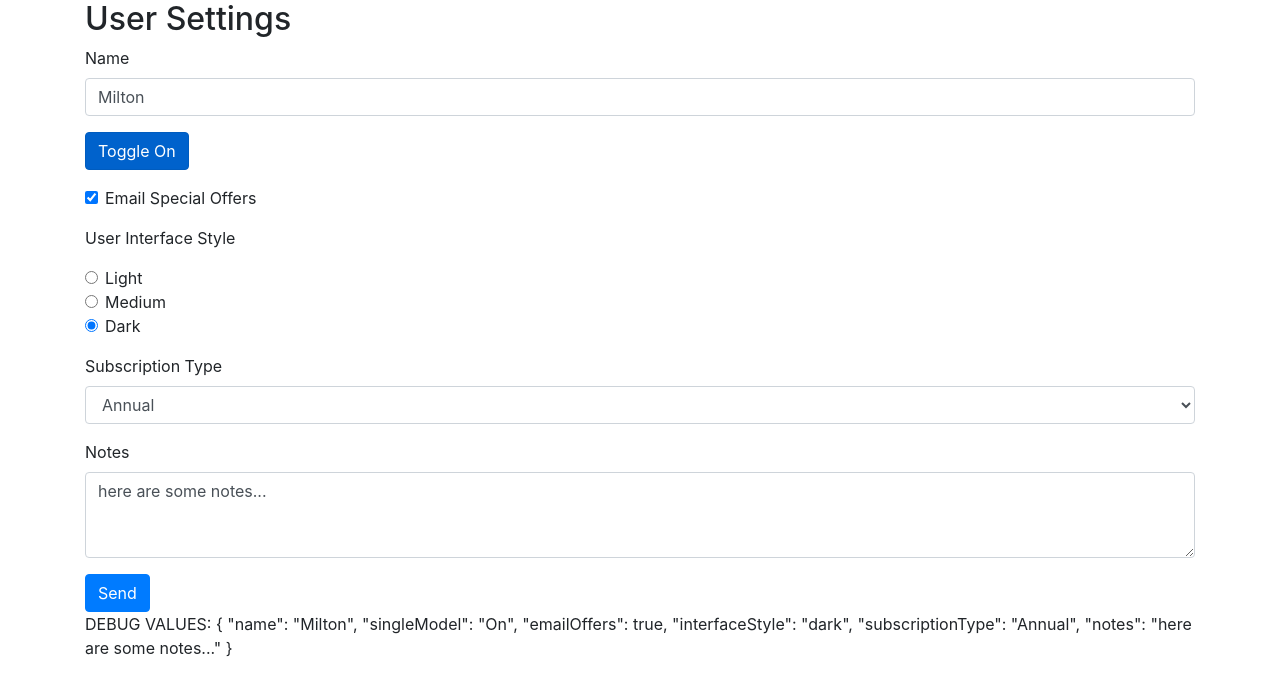
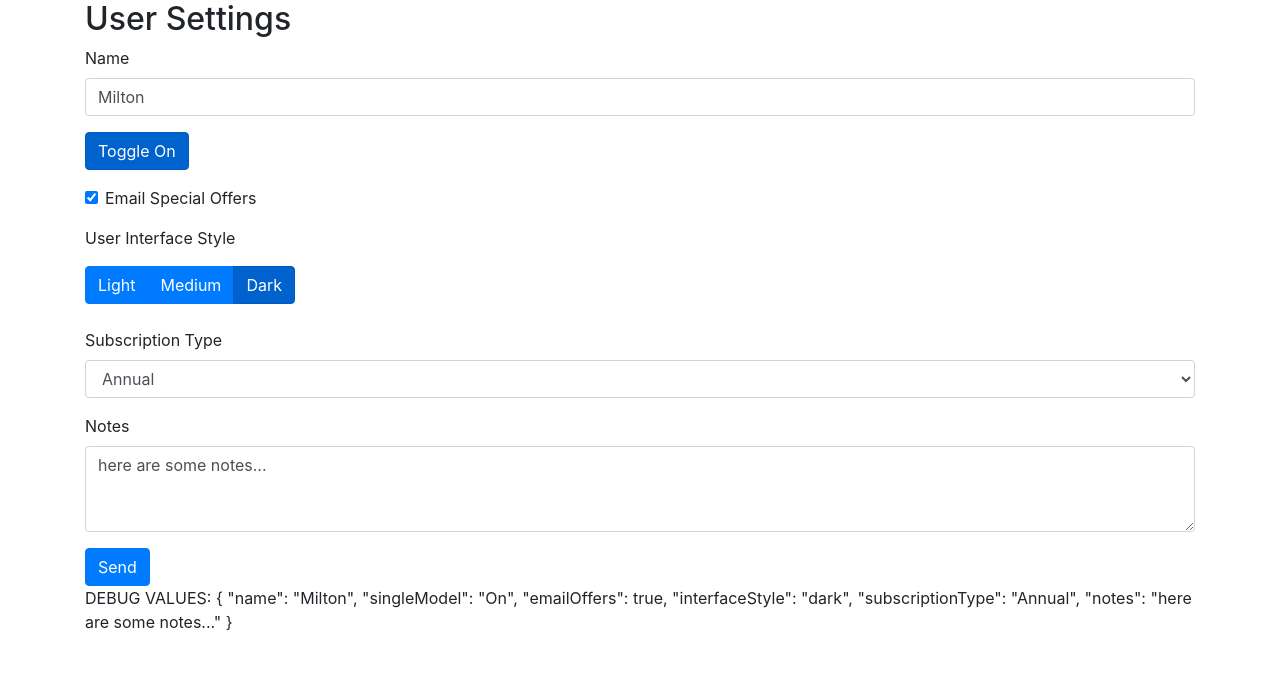
Before and after one commit to ftijan/ng-template-forms, an Angular app: page / in a window 1280 px wide. Shown: the top 694 px of the page. Built offline with nearby package versions, Linux system fonts and the light colour scheme.

Commit message:
replace radio buttons with ngx-bootstrap versions

```diff
--- a/src/app/user-settings-form/user-settings-form.component.html
+++ b/src/app/user-settings-form/user-settings-form.component.html
@@ -51,7 +51,19 @@
 
         <p>User Interface Style</p>
         <div class="form-group">
-            <div class="form-check">
+            <div class="btn-group">
+              <label class="btn btn-primary" [(ngModel)]="userSettings.interfaceStyle" name="interfaceStyle" btnRadio="light" tabindex="0" role="button">
+                Light
+              </label>
+              <label class="btn btn-primary" [(ngModel)]="userSettings.interfaceStyle" name="interfaceStyle" btnRadio="medium" tabindex="0" role="button">
+                Medium
+              </label>
+              <label class="btn btn-primary" [(ngModel)]="userSettings.interfaceStyle" name="interfaceStyle" btnRadio="dark" tabindex="0" role="button">
+                Dark
+              </label>
+            </div>
+
+            <!-- <div class="form-check">
                 <input class="form-check-input" type="radio" name="interfaceStyle" id="lightInterface" value="light" [(ngModel)]="userSettings.interfaceStyle">
                 <label class="form-check-label" for="lightInterface">
                   Light
@@ -68,7 +80,7 @@
                 <label class="form-check-label" for="darkInterface">
                   Dark
                 </label>
-              </div>
+              </div> -->
         </div>
 
         <div class="form-group">
```
